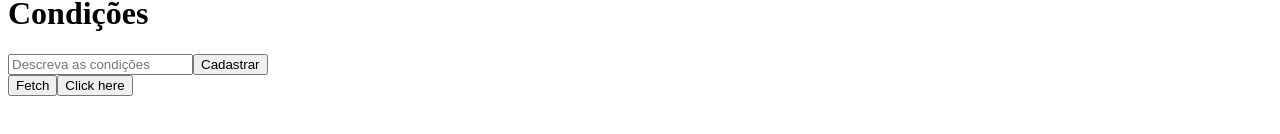
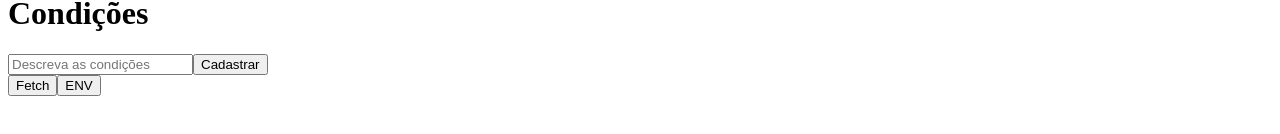
Before and after one commit to renatoboucas/gerador-de-os, a React (Create React App) app: page / in a window 1280 px wide. Shown: the part 330-464 px from the top of the page. Built offline with nearby package versions, Linux system fonts and the light colour scheme; no server answers.

Commit message:
Env Working

```diff
--- a/src/App.js
+++ b/src/App.js
@@ -1,7 +1,6 @@
-import * as AWS from 'aws-sdk'
+
 import {fetchData} from './AwsFunctions';
 import { NewRegister } from './components/osregister/NewRegister';
-
 
 function App() {
 
@@ -9,15 +8,17 @@ function App() {
     fetchData('gerador-de-os-db')
   }
 
+
+
   const handleEnv = () => {
-    console.log(process.env)
+    console.log(process.env.REACT_APP_SECRET_ACCESS_KEY)
   }
 
   return (
     <div className="App">
       <NewRegister/>
       <button onClick={() => fetchDataFormDynamoDb()}> Fetch </button>
-      <button onClick={() => handleEnv()}>Click here</button>
+      <button onClick={() => handleEnv()}> ENV </button>
     </div>
   );
 }
--- a/src/AwsFunctions.jsx
+++ b/src/AwsFunctions.jsx
@@ -4,8 +4,8 @@ import { v4 as uuidv4 } from "uuid";
 AWS.config.update({
   region: "us-east-1",
   endpoint: "http://dynamodb.us-east-1.amazonaws.com",
-  accessKeyId: process.env.ACCESS_KEY_ID,
-  secretAccessKey: process.env.SECRET_ACCESS_KEY,
+  accessKeyId: process.env.REACT_APP_ACCESS_KEY_ID,
+  secretAccessKey: process.env.REACT_APP_SECRET_ACCESS_KEY,
 });
 
 const db = new AWS.DynamoDB.DocumentClient();
--- a/src/components/osregister/UpdateRegister.jsx
+++ b/src/components/osregister/UpdateRegister.jsx
@@ -1,4 +1,4 @@
-import React from "react";
+import react from 'react'
 
 export const UpdateRegister = () => {
   return (
```
Also changed, not shown: package.json (+4 -12 lines), 2 other files (tests, documents, lock files or other folders).
